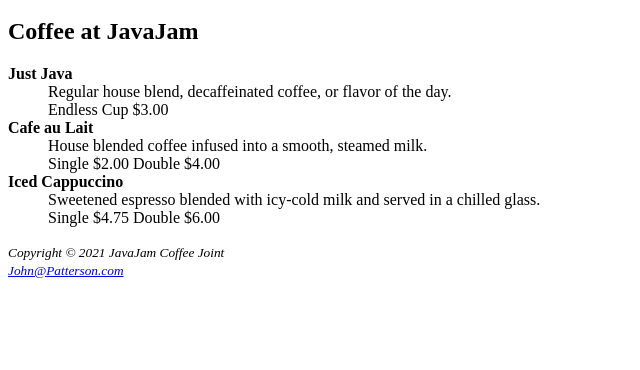
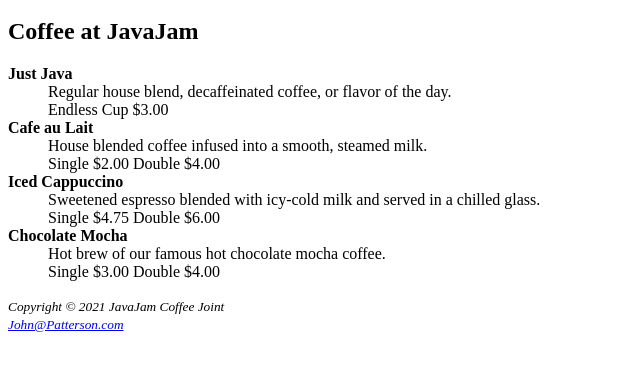
Before and after one commit to XBoxpsycho8192/CIS216, a plain HTML site: page module03/menu.html in a window 1280 px wide. Shown: the part 100-470 px from the top of the page, without its empty margins (0-640 px from the left). Drawn offline with Linux system fonts and the light colour scheme.

Commit message:
menu.html

```diff
--- a/module03/menu.html
+++ b/module03/menu.html
@@ -25,6 +25,8 @@
  		<dd>House blended coffee infused into a smooth, steamed milk.<br>Single $2.00 Double $4.00</dd>
  	<dt><strong>Iced Cappuccino</strong></dt>
  		<dd>Sweetened espresso blended with icy-cold milk and served in a chilled glass.<br>Single $4.75 Double $6.00</dd>
+ 	<dt><strong>Chocolate Mocha</strong></dt>
+ 		<dd>Hot brew of our famous hot chocolate mocha coffee.<br>Single $3.00 Double $4.00</dd>
  </dl>
 </main>
 <footer>
```
